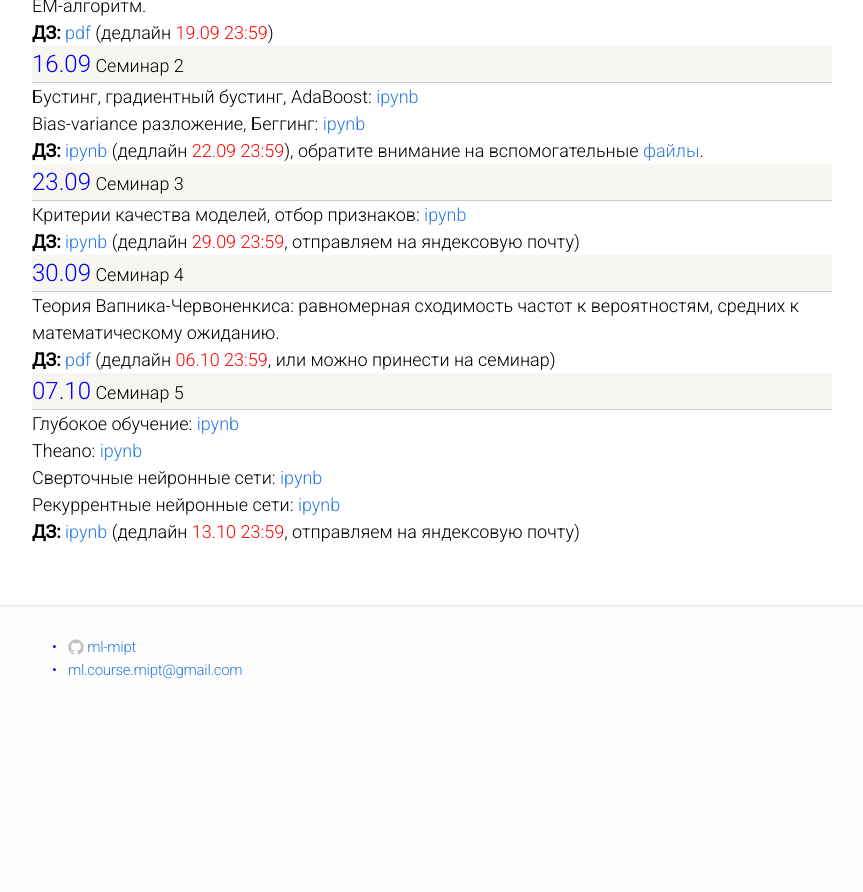
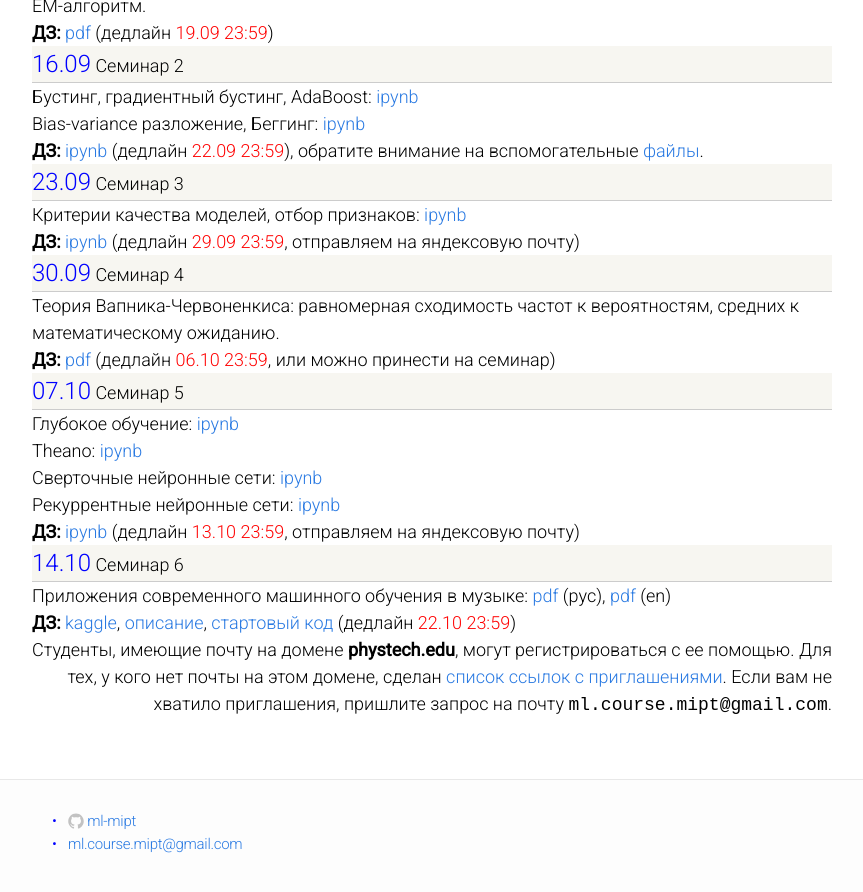
Before and after one commit to ml-mipt/old-ml-mipt.github.io, a Jekyll site: the page built from 399/seminars.md, in a window 1280 px wide and 900 px high, scrolled down 641 px. Shown: the top 892 px of the window, without its empty margins (208-1071 px from the left). Built offline with Jekyll 4.4.1, drawn with Linux system fonts in a browser that asks for light colours; before the commit the page ends 1367 px from its top, so only the background shows below that.

Commit message:
Update seminars.md

```diff
--- a/399/seminars.md
+++ b/399/seminars.md
@@ -85,5 +85,24 @@ permalink: /399/
         (дедлайн <font color="red">13.10 23:59</font>, отправляем на яндексовую почту)
     </div>
 
+
+    <div class="materials-item">
+      <font size="5" color="blue">14.10</font> Семинар 6
+    </div>
+    <div style="text-align: left">
+        Приложения современного машинного обучения в музыке:
+        <a href="https://github.com/ml-mipt/ml-mipt-part2/blob/master/2016/contest/01_music/sem_plan/deep_nn_for_music%20(ru).pdf">pdf</a> (рус), <a href="https://github.com/ml-mipt/ml-mipt-part2/blob/master/2016/contest/01_music/sem_plan/deep_nn_for_music.pdf">pdf</a> (en) <link href=""><br/>
+        <b>ДЗ:</b>
+        <a href="https://inclass.kaggle.com/c/mipt-ml-fall-2016-music">kaggle</a>,
+    <a href="https://github.com/ml-mipt/ml-mipt-part2/raw/master/2016/contest/01_music/task_descr/task_description.pdf">описание</a>,
+    <a href="https://github.com/ml-mipt/ml-mipt-part2/blob/master/2016/contest/01_music/task_descr/music_dnn_task.ipynb">стартовый код</a>
+
+        (дедлайн <font color="red">22.10 23:59</font>)<br/>
+
+        <div style="text-align: right">
+      Студенты, имеющие почту на домене <b>phystech.edu</b>, могут регистрироваться с ее помощью. Для тех, у кого нет почты на этом домене, сделан <a href="./misc/invitation_list.md">список ссылок с приглашениями</a>. Если вам не хватило приглашения, пришлите запрос на почту <tt>ml.course.mipt@gmail.com</tt>.
+    </div>
+    </div>
+
   </div>
 </div>
```
